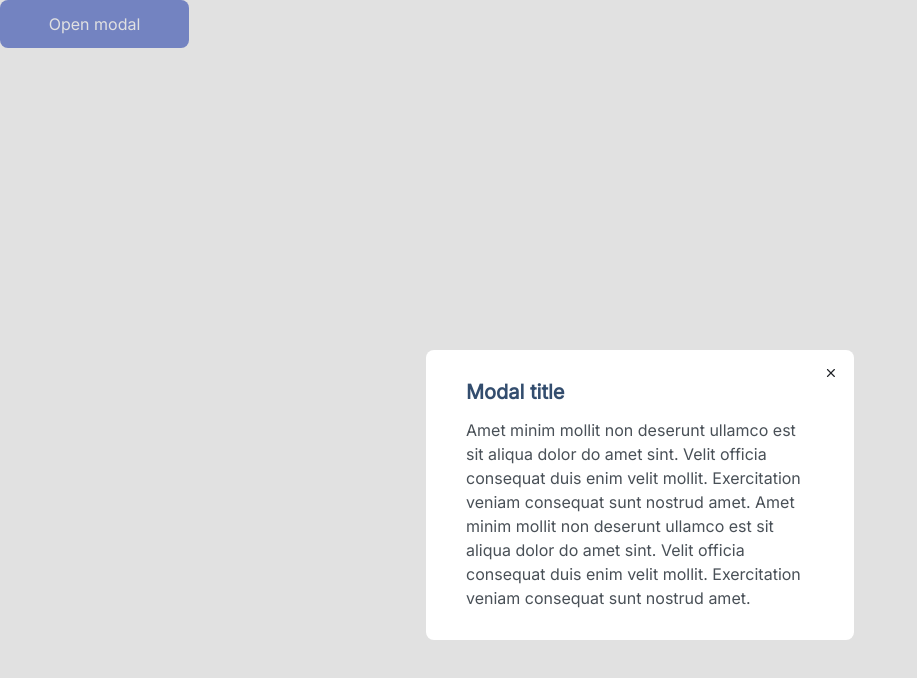
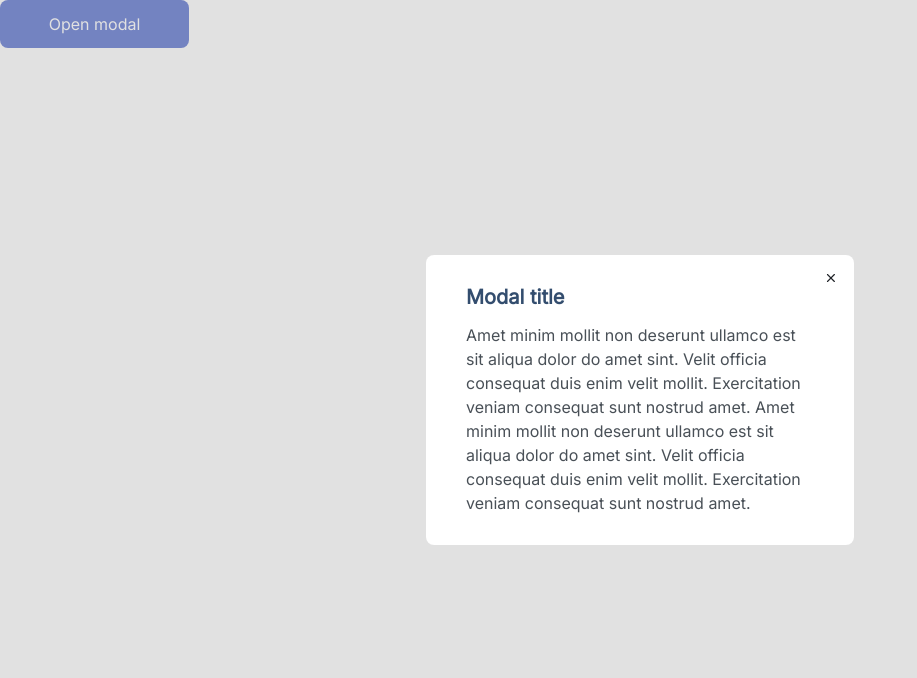
Before and after one commit to js-tasks-ru/htmlcss-20210513_pav-mishchenko, a website: page 05-lection3/02-modal/index.html in a window 1280 px wide. Both pictures are taken after a click on the button "Open modal". Shown: the whole page, without its empty margins (0-917 px from the left). Drawn offline with nearby package versions, Linux system fonts and the light colour scheme.

Commit message:
fix(lection_3): task 2, fix modal position

```diff
--- a/05-lection3/02-modal/modal.css
+++ b/05-lection3/02-modal/modal.css
@@ -1,6 +1,6 @@
 .modal {
   display: none;
-  position: absolute;
+  position: fixed;
   top: 0;
   left: 0;
   width: 100%;
@@ -10,12 +10,14 @@
 }
 
 .modal__content {
-  background: white;
+  position: fixed;
   width: 428px;
-  margin: 50% auto;
-  transform: translateY(-100%);
+  top: 50%;
+  left: 50%;
+  transform: translate(-50%, -50%);
   padding: 30px 40px;
   border-radius: 8px;
+  background: white;
 }
 
 .modal__title {
```
